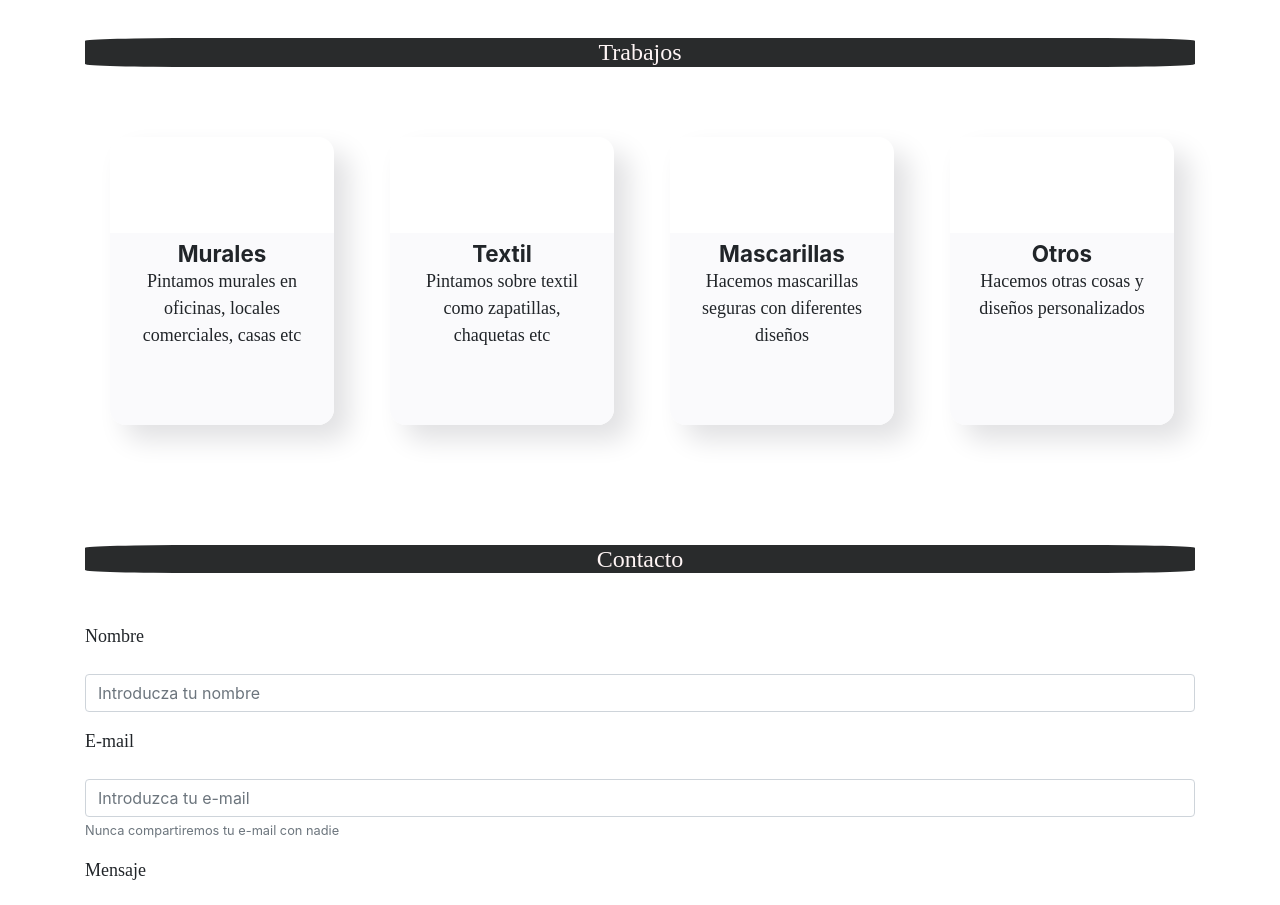
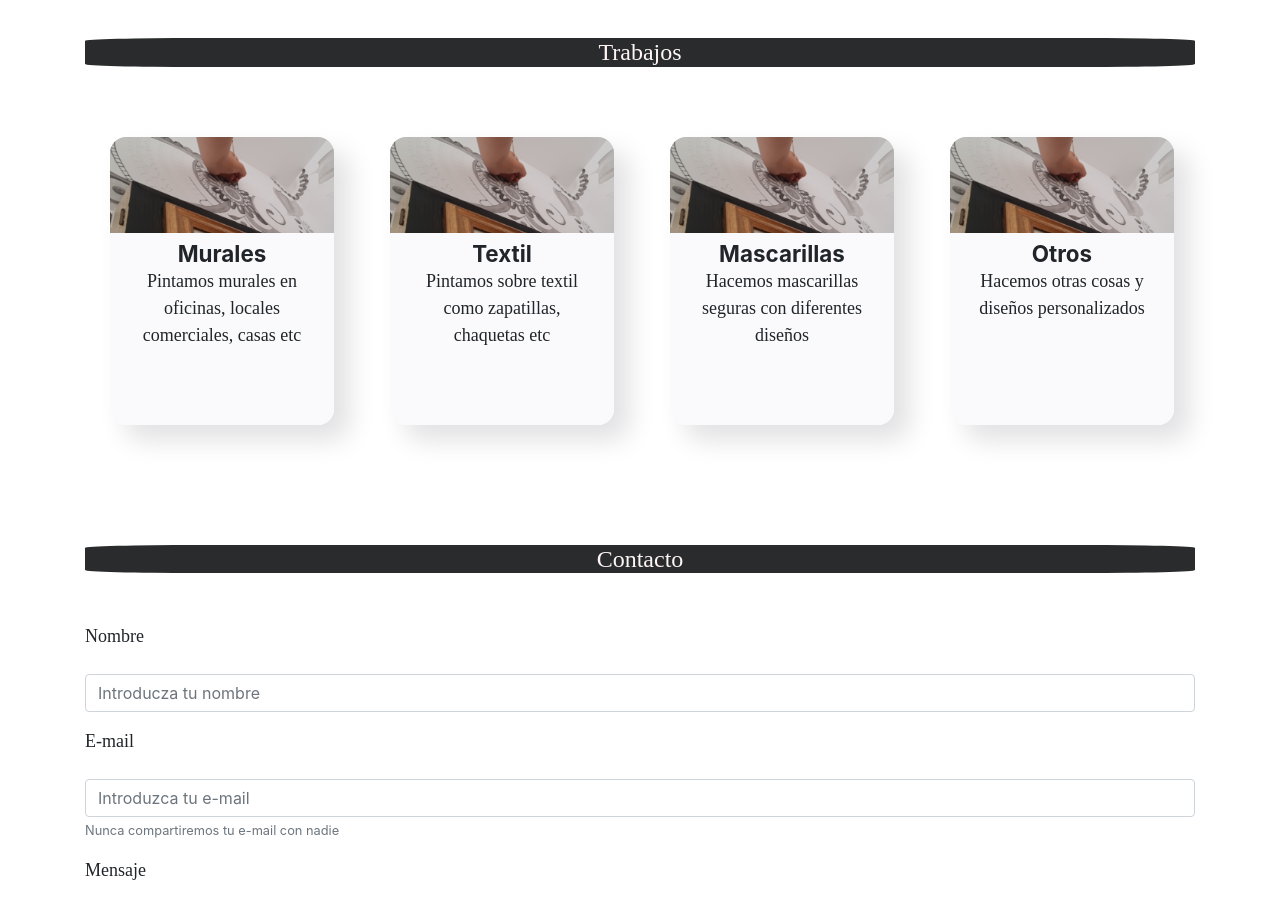
Before and after one commit to zwartapps/Deborapintarte, a plain HTML site: page index.html in a window 1280 px wide. Shown: the part 1720-2625 px from the top of the page. Drawn offline with nearby package versions, Linux system fonts and the light colour scheme; a web font is replaced by a local one.

Commit message:
image routes

```diff
--- a/css/main.css
+++ b/css/main.css
@@ -136,7 +136,7 @@ h5 {
   -webkit-transition:all 0.4s cubic-bezier(0.645, 0.045, 0.355, 1);
   -o-transition:all 0.4s cubic-bezier(0.645, 0.045, 0.355, 1);
   transition:all 0.4s cubic-bezier(0.645, 0.045, 0.355, 1);
-  background-image:url('images/card1.png');
+  background-image:url('/images/card1.png');
   background-size:cover;
   background-repeat:no-repeat;
 }
```
